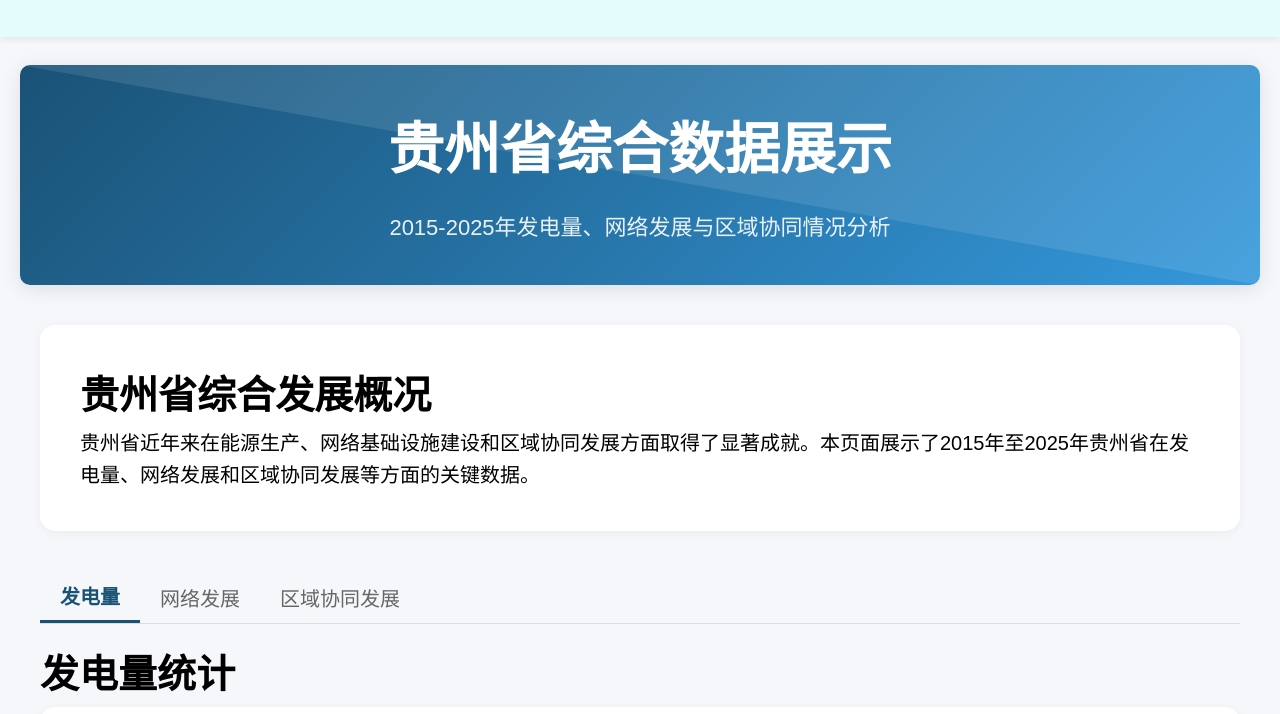
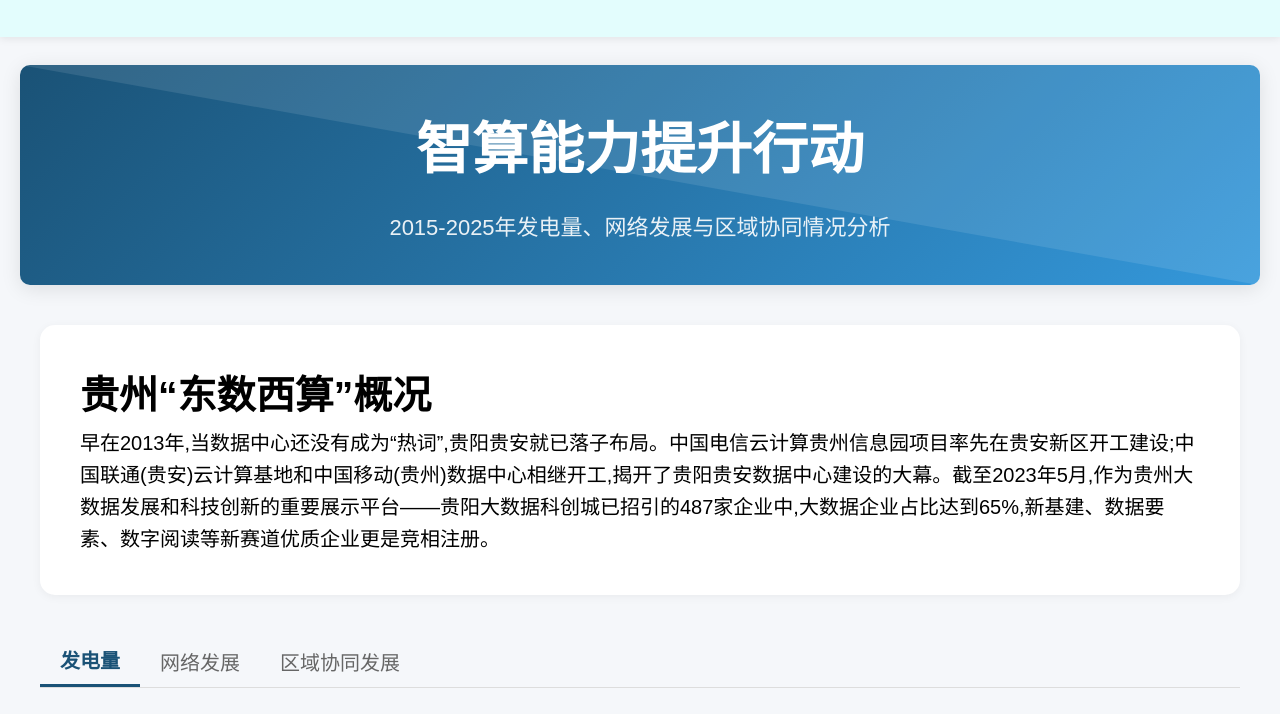
Before and after one commit to xiaojiang595/ksh1.2, a plain HTML site: page www/zhesj.html in a window 1280 px wide. Shown: the part 75-789 px from the top of the page. Drawn offline with Linux system fonts and the light colour scheme.

Commit message:
更新智算能力提升行动页面标题和介绍内容，增强信息准确性和相关性

```diff
--- a/www/zhesj.html
+++ b/www/zhesj.html
@@ -29,15 +29,15 @@
     <div class="container">
     <header>
         <div class="container">
-            <h1>贵州省综合数据展示</h1>
+            <h1>智算能力提升行动</h1>
             <p>2015-2025年发电量、网络发展与区域协同情况分析</p>
         </div>
     </header>
 
     <div class="container">
         <section class="intro">
-            <h2>贵州省综合发展概况</h2>
-            <p>贵州省近年来在能源生产、网络基础设施建设和区域协同发展方面取得了显著成就。本页面展示了2015年至2025年贵州省在发电量、网络发展和区域协同发展等方面的关键数据。</p>
+            <h2>贵州“东数西算”概况</h2>
+            <p>早在2013年,当数据中心还没有成为“热词”,贵阳贵安就已落子布局。中国电信云计算贵州信息园项目率先在贵安新区开工建设;中国联通(贵安)云计算基地和中国移动(贵州)数据中心相继开工,揭开了贵阳贵安数据中心建设的大幕。截至2023年5月,作为贵州大数据发展和科技创新的重要展示平台——贵阳大数据科创城已招引的487家企业中,大数据企业占比达到65%,新基建、数据要素、数字阅读等新赛道优质企业更是竞相注册。</p>
         </section>
 
         <div class="tabs">
```
